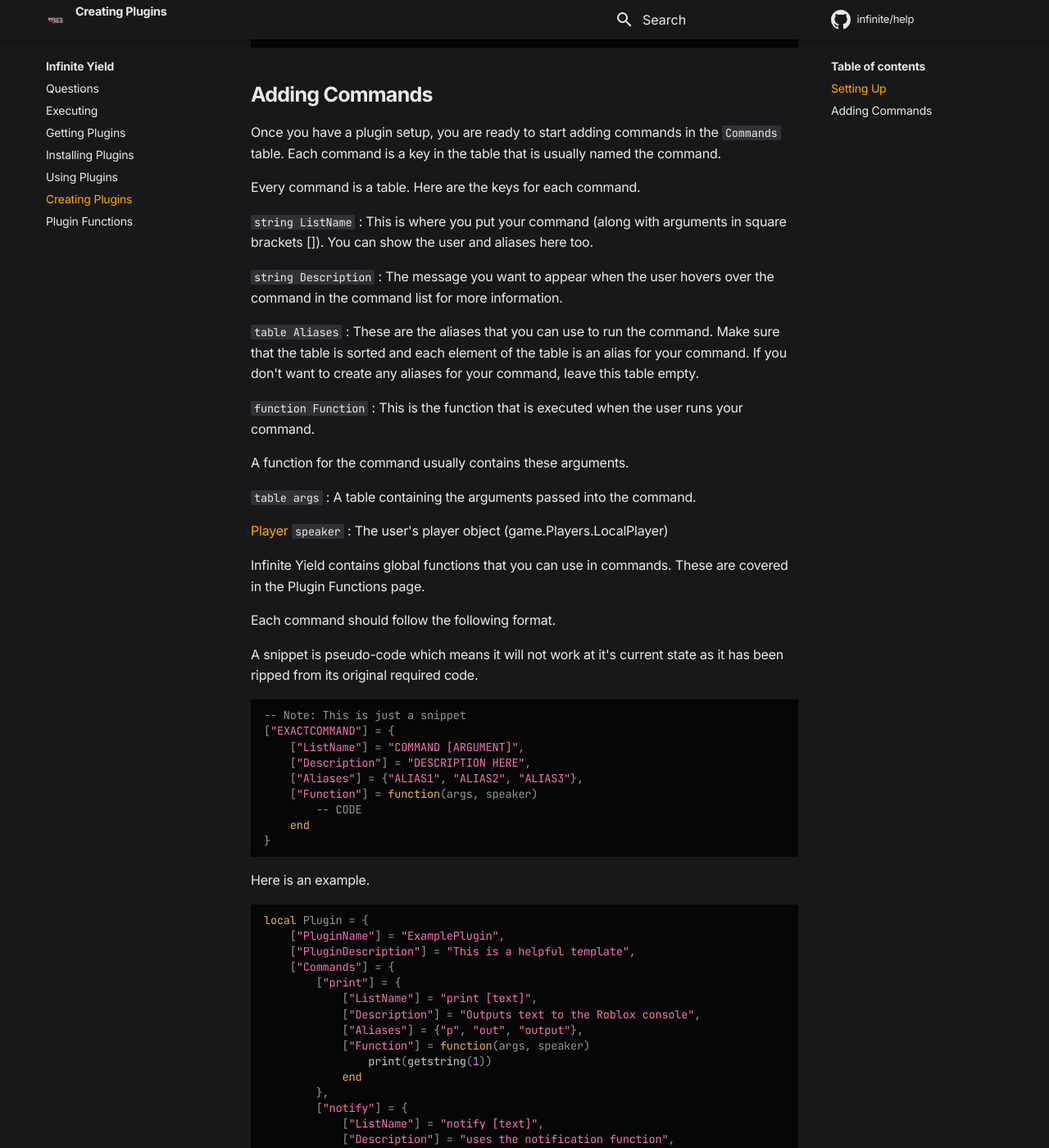
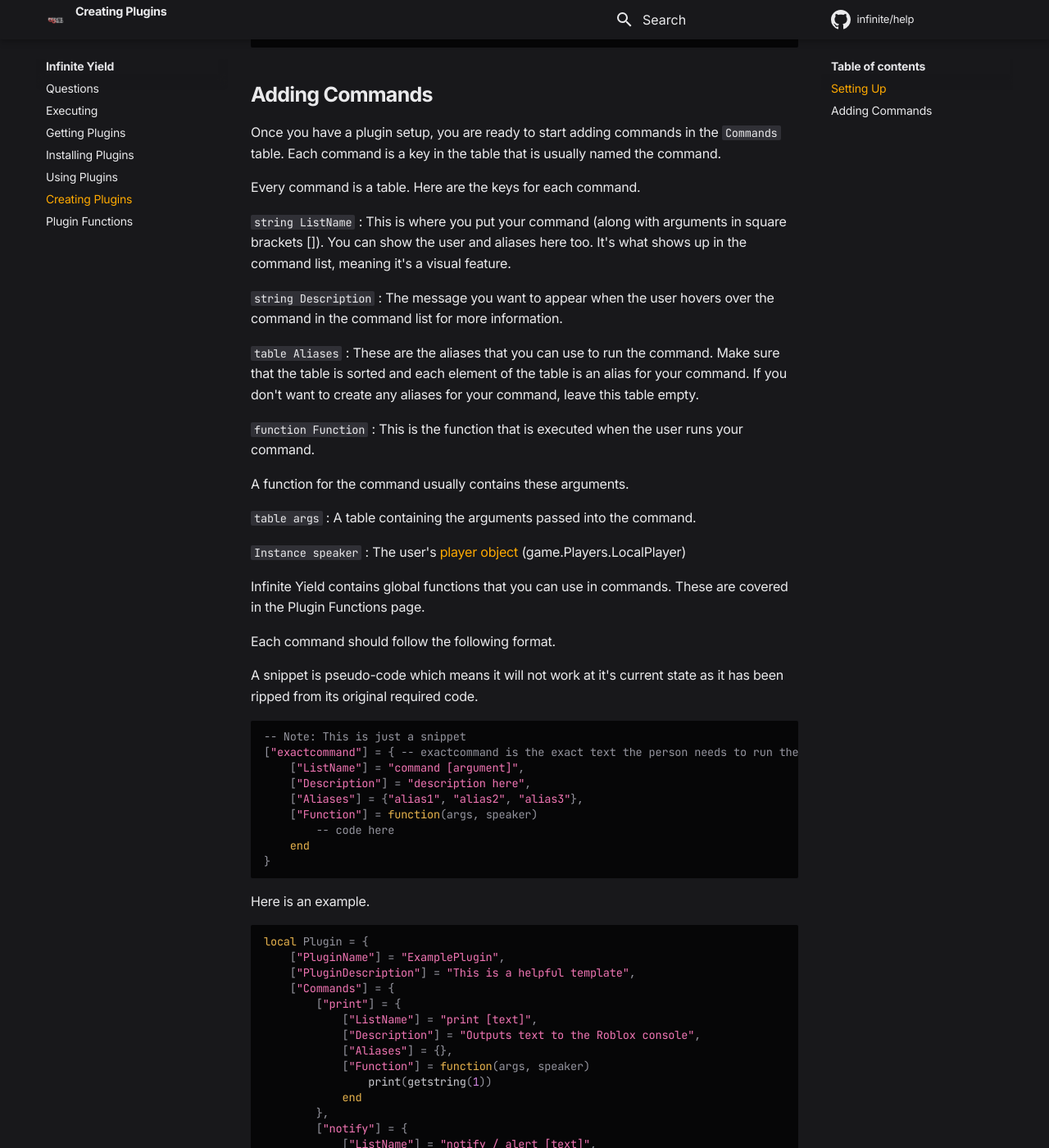
Before and after one commit to moikoros/help, an MkDocs documentation site: the page built from docs/inf/creatingplugins.md, in a window 1280 px wide and 1400 px high, scrolled down 1142 px. Shown: the whole window at 82% size. Built offline with MkDocs 1.6.1 and Material for MkDocs 9.7.7, drawn with Linux system fonts in a browser that asks for light colours; comment, search, counter and statistics services are not loaded; some of the changed text lies outside the part shown.

Commit message:
Update creatingplugins.md

````diff
--- a/docs/inf/creatingplugins.md
+++ b/docs/inf/creatingplugins.md
@@ -46,7 +46,7 @@
 
 Every command is a table. Here are the keys for each command.
 
-`string ListName` : This is where you put your command (along with arguments in square brackets []). You can show the user and aliases here too.
+`string ListName` : This is where you put your command (along with arguments in square brackets []). You can show the user and aliases here too. It's what shows up in the command list, meaning it's a visual feature.
 
 `string Description` : The message you want to appear when the user hovers over the command in the command list for more information.
 
@@ -58,7 +58,7 @@
 
 `table args` : A table containing the arguments passed into the command.
 
-[Player](https://developer.roblox.com/api-reference/class/Player) `speaker` : The user's player object (game.Players.LocalPlayer)
+`Instance speaker` : The user's [player object](https://developer.roblox.com/api-reference/class/Player) (game.Players.LocalPlayer)
 
 Infinite Yield contains global functions that you can use in commands. These are covered in the Plugin Functions page.
 
@@ -68,12 +68,12 @@
 
 ```lua
 -- Note: This is just a snippet
-["EXACTCOMMAND"] = {
-    ["ListName"] = "COMMAND [ARGUMENT]",
-    ["Description"] = "DESCRIPTION HERE",
-    ["Aliases"] = {"ALIAS1", "ALIAS2", "ALIAS3"},
+["exactcommand"] = { -- exactcommand is the exact text the person needs to run the command. example: audiologger
+    ["ListName"] = "command [argument]",
+    ["Description"] = "description here",
+    ["Aliases"] = {"alias1", "alias2", "alias3"},
     ["Function"] = function(args, speaker)
-        -- CODE
+        -- code here
     end
 }
 ```
@@ -88,13 +88,13 @@
         ["print"] = {
             ["ListName"] = "print [text]",
             ["Description"] = "Outputs text to the Roblox console",
-            ["Aliases"] = {"p", "out", "output"},
+            ["Aliases"] = {},
             ["Function"] = function(args, speaker)
                 print(getstring(1))
             end
         },
         ["notify"] = {
-            ["ListName"] = "notify [text]",
+            ["ListName"] = "notify / alert [text]",
             ["Description"] = "uses the notification function",
             ["Aliases"] = {"alert"},
             ["Function"] = function(args, speaker)
@@ -111,15 +111,15 @@
 
 ```lua
 local Plugin = {
-    ["PluginName"] = "NAME HERE",
-    ["PluginDescription"] = "DESCRIPTION HERE",
+    ["PluginName"] = "name here",
+    ["PluginDescription"] = "description here",
     ["Commands"] = {
-        ["COMMANDNAME"] = {
-            ["ListName"] = "COMMANDNAME [ARGUMENT1]",
-            ["Description"] = "DESCRIPTION HERE",
-            ["Aliases"] = {"ALIAS1", "ALIAS2", "ALIAS3"},
+        ["exactcommand"] = {
+            ["ListName"] = "command [argument]",
+            ["Description"] = "description here",
+            ["Aliases"] = {"alias1", "alias2", "alias3"},
             ["Function"] = function(args, speaker)
-                -- CODE HERE
+                -- code here
             end
         }
     }
````
